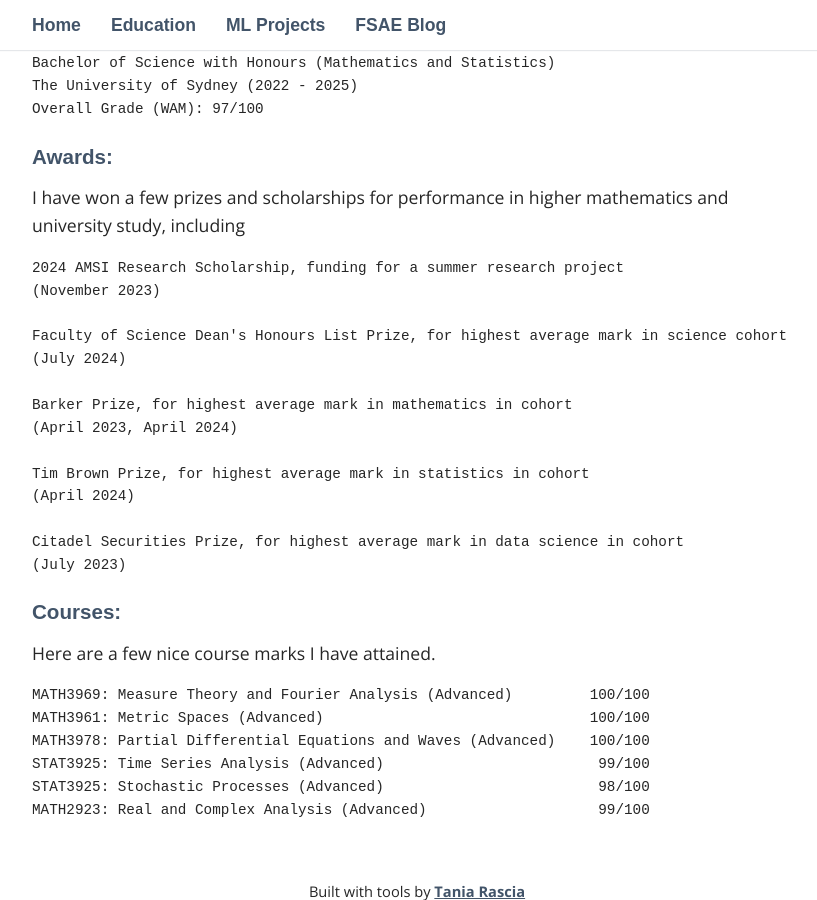
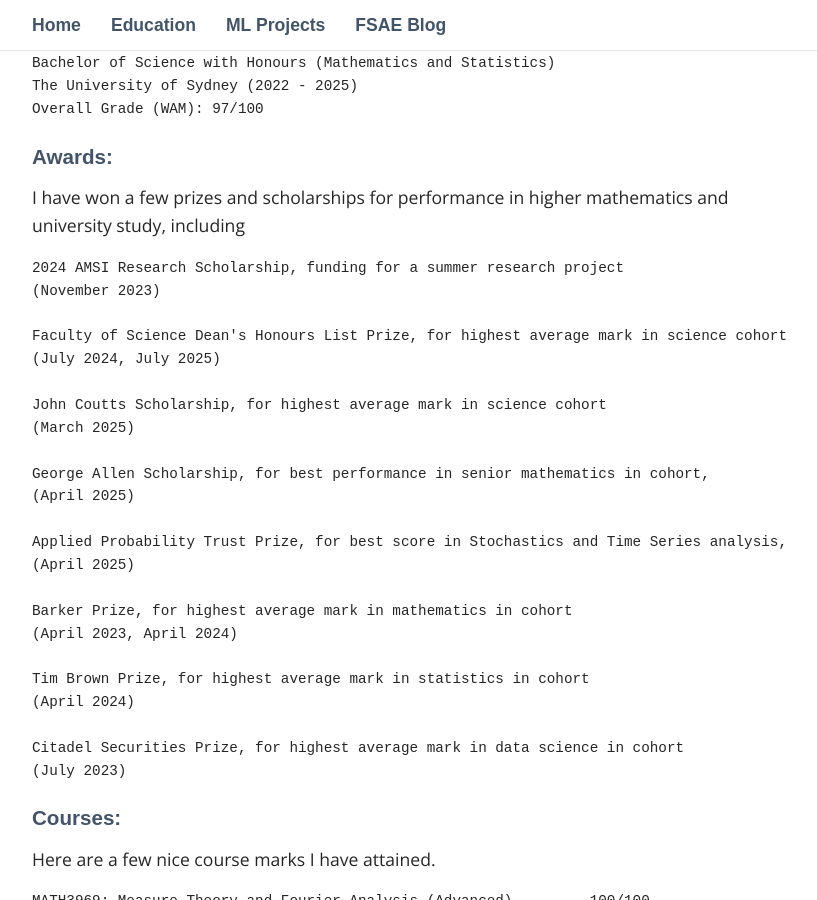
Before and after one commit to thomas-hy-zheng/thomas-hy-zheng.github.io, a Jekyll site: the page built from _pages/02_Education.md, in a window 1280 px wide and 900 px high, scrolled down 604 px. Shown: the whole window, without its empty margins (223-1040 px from the left). Built offline with Jekyll 4.4.1, drawn with Linux system fonts in a browser that asks for light colours; some web fonts are replaced.

Commit message:
Minor updates

```diff
--- a/_pages/02_Education.md
+++ b/_pages/02_Education.md
@@ -18,7 +18,16 @@ I have won a few prizes and scholarships for performance in higher mathematics a
 (November 2023)
 
 Faculty of Science Dean's Honours List Prize, for highest average mark in science cohort
-(July 2024)
+(July 2024, July 2025)
+
+John Coutts Scholarship, for highest average mark in science cohort
+(March 2025)
+
+George Allen Scholarship, for best performance in senior mathematics in cohort,
+(April 2025)
+
+Applied Probability Trust Prize, for best score in Stochastics and Time Series analysis,
+(April 2025)
 
 Barker Prize, for highest average mark in mathematics in cohort
 (April 2023, April 2024)
```
Also changed, not shown: _research/network-full.md (+0 -2 lines), _research/network-summary.md (deleted, +0 -82 lines).
